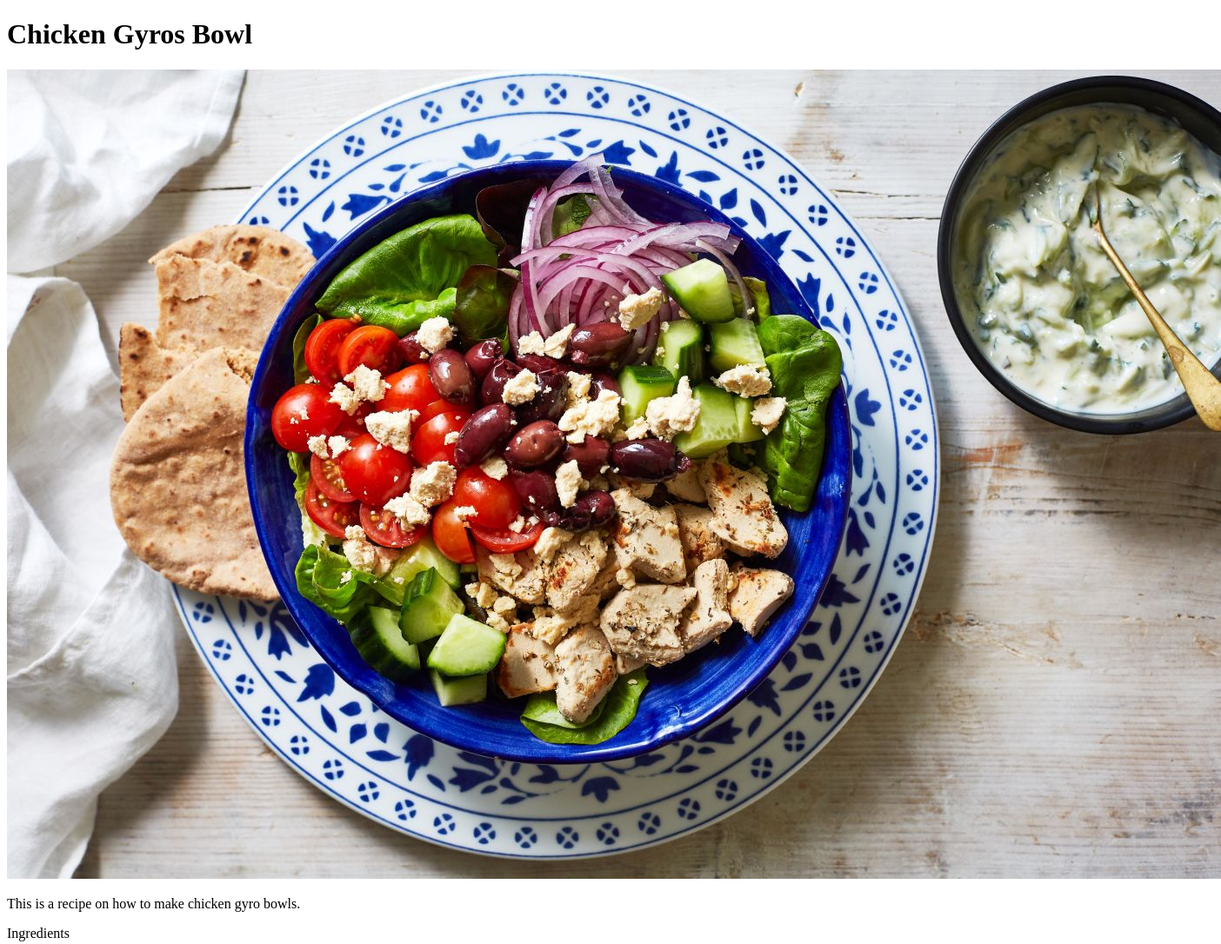
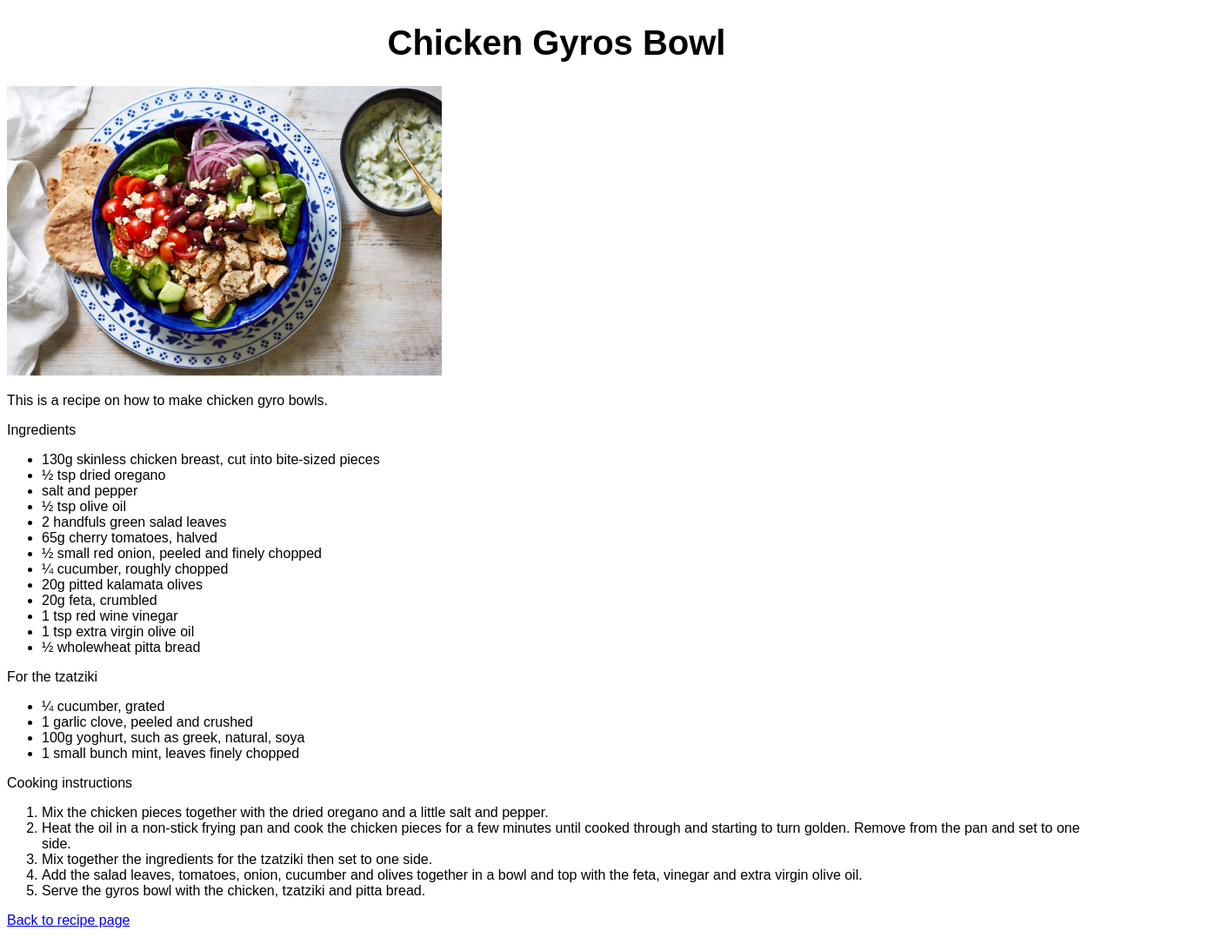
Before and after one commit to Shanem963/odin-recipes, a plain HTML site: page recipes/ChickenGyrosBowl.html in a window 1280 px wide. Shown: the top 1086 px of the page at 87% size, 1404 px wide, since content can reach past the window. Drawn offline with Linux system fonts and the light colour scheme.

Commit message:
Added Css sheet and test styles

```diff
--- a/recipes/ChickenGyrosBowl.html
+++ b/recipes/ChickenGyrosBowl.html
@@ -3,12 +3,13 @@
   <head>
     <meta charset="UTF-8">
     <title>Chicken Gyros Bowl</title>
+    <link rel="stylesheet" href="../styles.css" />
   </head>
 
   <body>
     <h1>Chicken Gyros Bowl</h1>
 
-    <img src="./ChickenGyrosBowl.jpg" alt="Chicken Gyros Bowl Image">
+    <img class="recipeimg" src="./ChickenGyrosBowl.jpg" alt="Chicken Gyros Bowl Image">
 
     <p>This is a recipe on how to make chicken gyro bowls.</p>
     <p>Ingredients</p>
--- /dev/null
+++ b/styles.css
@@ -0,0 +1,13 @@
+* {
+    font-family: Arial, Helvetica, sans-serif;
+}
+
+.recipeimg {
+    height: auto;
+    width: 500px;
+  }
+
+h1 {
+    font-size: 40px;
+    text-align: center;
+}
```
Also changed, not shown: index.html (+1 -0 lines), recipes/OreoBites.html (+2 -1 lines), recipes/StrawberriesandCreamSmoothie.html (+2 -1 lines).
